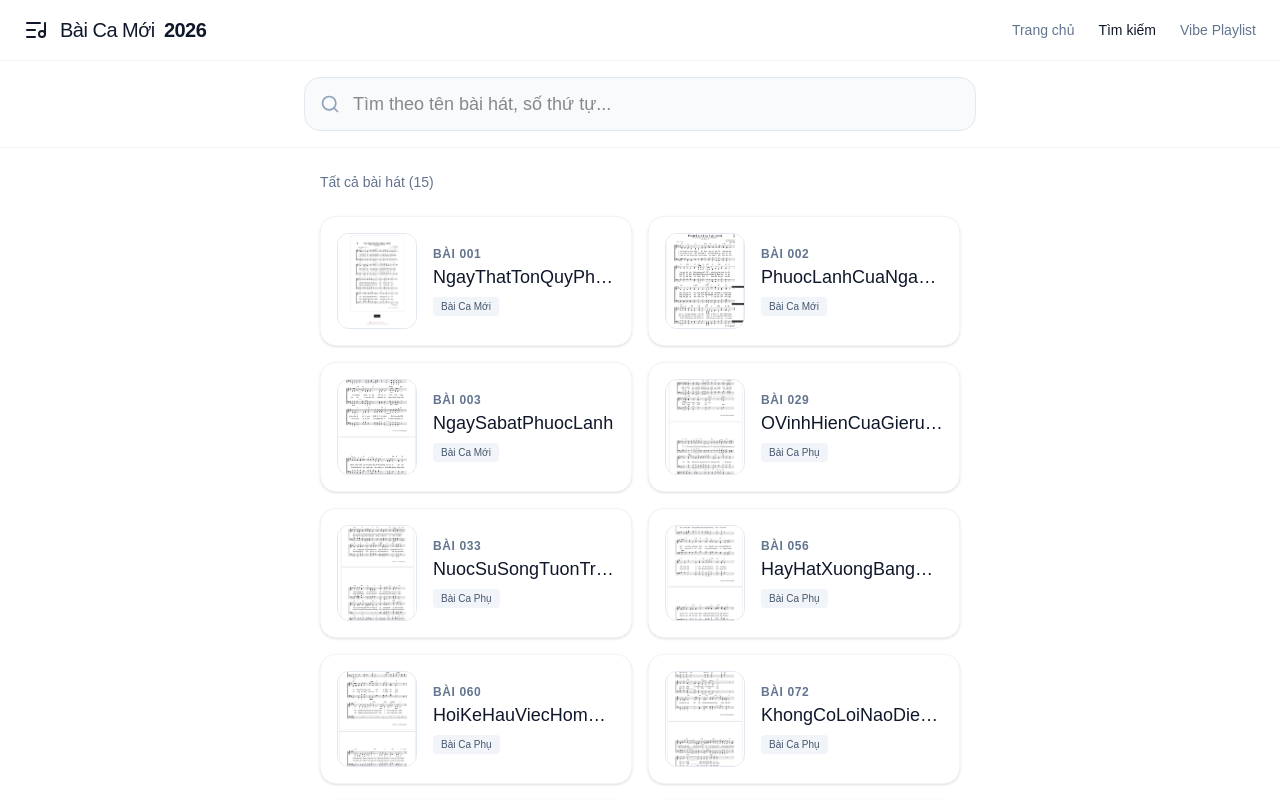
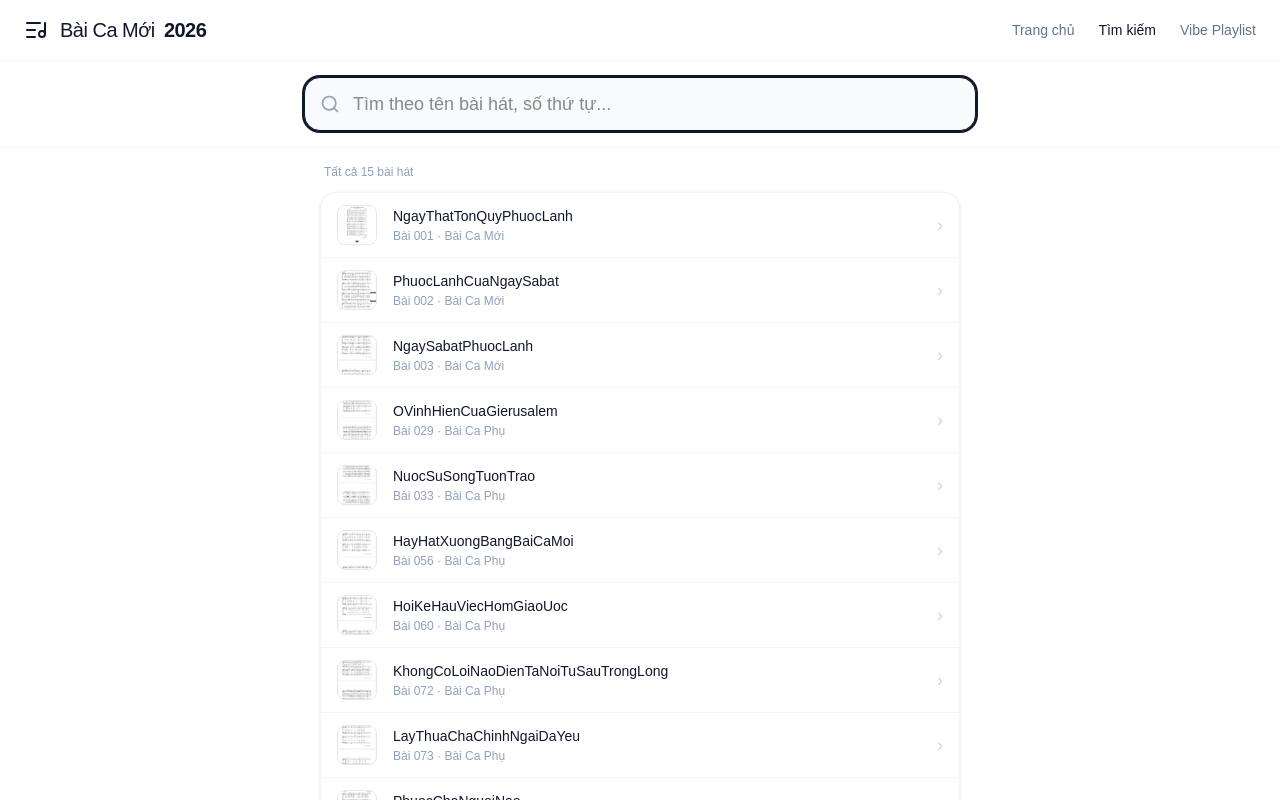
Before and after one commit to PhucHungWEDO/bai-ca-moi-2026, a Next.js app: page /search in a window 1280 px wide. Shown: the top 800 px of the page. Built offline with nearby package versions, Linux system fonts and the light colour scheme.

Commit message:
feat: search list layout, fix hymns duplicate data

```diff
--- a/src/components/Search/index.tsx
+++ b/src/components/Search/index.tsx
@@ -12,22 +12,23 @@ export default function Search() {
   return (
     <div className="flex flex-col min-h-[calc(100vh-theme(spacing.16)-theme(spacing.20))] md:min-h-[calc(100vh-theme(spacing.16))]">
       {/* Search Input Sticky Header */}
-      <div className="sticky top-0 z-40 bg-white/95 backdrop-blur-sm px-4 py-4 border-b border-slate-100 dark:border-slate-800">
+      <div className="sticky top-0 z-40 bg-white/95 backdrop-blur-sm px-4 py-4 border-b border-slate-100">
         <div className="relative max-w-2xl mx-auto">
           <div className="absolute inset-y-0 left-0 pl-4 flex items-center pointer-events-none">
             <SearchIcon className="w-5 h-5 text-slate-400" />
           </div>
           <input
             type="text"
-            className="block w-full pl-12 pr-10 py-4 bg-slate-50 dark:bg-slate-900 border border-slate-200 dark:border-slate-800 rounded-2xl leading-5 flex-1 focus:outline-none focus:ring-2 focus:ring-slate-900 focus:border-slate-900 sm:text-lg transition-all"
+            className="block w-full pl-12 pr-10 py-4 bg-slate-50 border border-slate-200 rounded-2xl leading-5 focus:outline-none focus:ring-2 focus:ring-slate-900 focus:border-slate-900 sm:text-lg transition-all"
             placeholder="Tìm theo tên bài hát, số thứ tự..."
             value={query}
             onChange={(e) => setQuery(e.target.value)}
+            autoFocus
           />
           {query && (
             <button
               onClick={() => setQuery("")}
-              className="absolute inset-y-0 right-0 pr-4 flex items-center text-slate-400 hover:text-slate-600 focus:outline-none"
+              className="absolute inset-y-0 right-0 pr-4 flex items-center text-slate-400 hover:text-slate-600"
             >
               <X className="w-5 h-5" />
             </button>
@@ -35,10 +36,12 @@ export default function Search() {
         </div>
       </div>
 
-      {/* Results List */}
-      <div className="flex-1 w-full max-w-2xl mx-auto px-4 py-6">
-        <p className="text-sm text-slate-500 mb-6">
-          {query ? `Tìm thấy ${results.length} kết quả` : `Tất cả bài hát (${results.length})`}
+      {/* Results */}
+      <div className="flex-1 w-full max-w-2xl mx-auto px-4 py-4">
+        <p className="text-xs text-slate-400 mb-3 px-1">
+          {query
+            ? `${results.length} kết quả cho "${query}"`
+            : `Tất cả ${results.length} bài hát`}
         </p>
 
         {results.length === 0 ? (
@@ -47,17 +50,20 @@ export default function Search() {
               <SearchIcon className="w-8 h-8 text-slate-400" strokeWidth={1.5} />
             </div>
             <p className="text-slate-900 font-medium text-lg">Không tìm thấy bài hát</p>
-            <p className="text-slate-500 mt-2">Vui lòng thử từ khóa hoặc số thứ tự khác.</p>
+            <p className="text-slate-500 mt-2 text-sm">Thử từ khoá hoặc số thứ tự khác.</p>
           </div>
         ) : (
-          <div className="grid gap-4 sm:grid-cols-2">
-            {results.map((hymn) => (
+          <div className="bg-white rounded-2xl border border-slate-100 shadow-sm overflow-hidden">
+            {results.map((hymn, index) => (
               <a
                 key={hymn.id}
                 href={`/viewer/${hymn.id}`}
-                className="group flex gap-4 p-4 rounded-2xl bg-white border border-slate-100 shadow-sm hover:border-slate-300 hover:shadow-md transition-all active:scale-[0.98]"
+                className={`flex items-center gap-4 px-4 py-3 hover:bg-slate-50 active:bg-slate-100 transition-colors ${
+                  index !== results.length - 1 ? "border-b border-slate-100" : ""
+                }`}
               >
-                <div className="relative w-20 h-24 rounded-xl overflow-hidden bg-slate-100 flex-shrink-0 flex items-center justify-center border border-slate-200">
+                {/* Thumbnail nhỏ */}
+                <div className="w-10 h-10 rounded-lg overflow-hidden bg-slate-100 flex-shrink-0 flex items-center justify-center border border-slate-200">
                   {hymn.image_url ? (
                     <img
                       src={hymn.image_url}
@@ -66,22 +72,23 @@ export default function Search() {
                       className="w-full h-full object-cover"
                     />
                   ) : (
-                    <Music className="w-8 h-8 text-slate-300" />
+                    <Music className="w-5 h-5 text-slate-300" />
                   )}
                 </div>
-                <div className="flex flex-col justify-center min-w-0">
-                  <span className="text-xs font-semibold text-slate-500 mb-1 tracking-wider uppercase">
+
+                {/* Text */}
+                <div className="flex-1 min-w-0">
+                  <p className="font-medium text-slate-900 text-sm truncate">
+                    {hymn.title}
+                  </p>
+                  <p className="text-xs text-slate-400 mt-0.5">
                     Bài {hymn.hymn_number}
-                  </span>
-                  <h3 className="font-medium text-slate-900 text-lg leading-tight truncate group-hover:text-blue-600 transition-colors">
-                    {hymn.title}
-                  </h3>
-                  <div className="flex items-center gap-2 mt-2">
-                    <span className="inline-flex items-center px-2 py-0.5 rounded text-[10px] font-medium bg-slate-100 text-slate-600">
-                      {hymn.category}
-                    </span>
-                  </div>
+                    {hymn.category ? ` · ${hymn.category}` : ""}
+                  </p>
                 </div>
+
+                {/* Arrow */}
+                <span className="text-slate-300 text-lg flex-shrink-0">›</span>
               </a>
             ))}
           </div>
```
